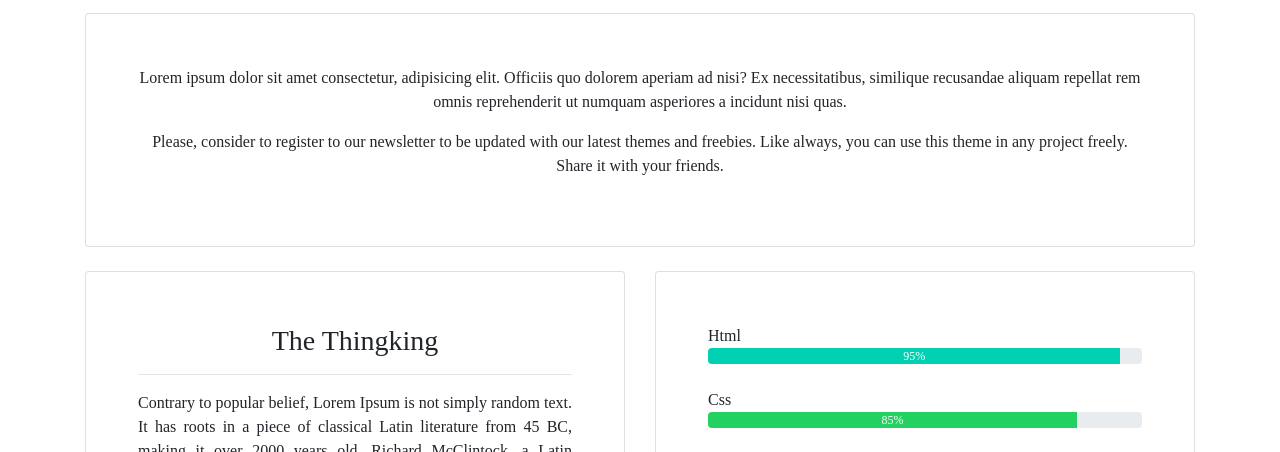
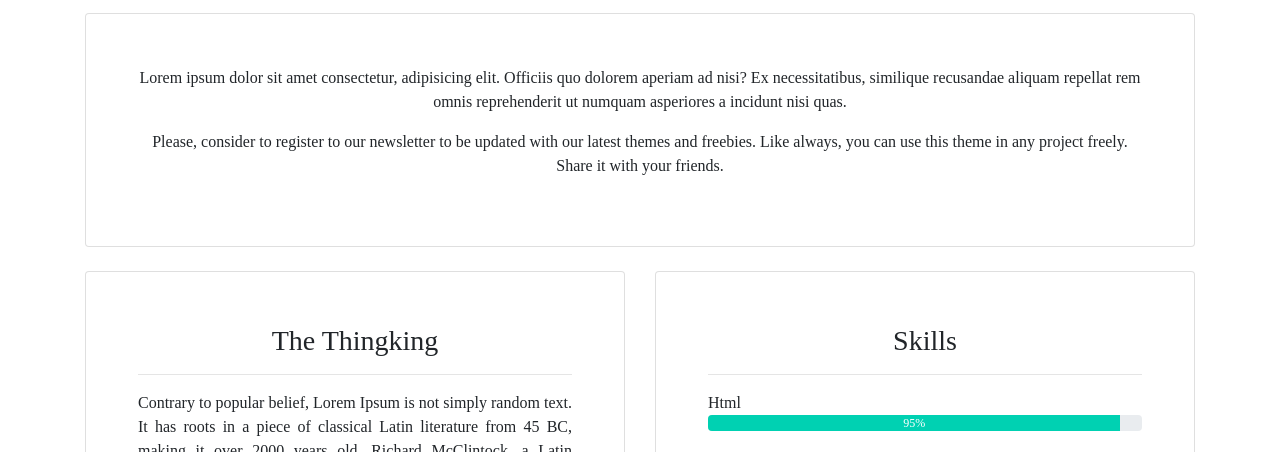
Before and after one commit to pratamairfan/finalproject, a plain HTML site: page view/about.html in a window 1280 px wide. Shown: the part 319-771 px from the top of the page. Drawn offline with nearby package versions, Linux system fonts and the light colour scheme; a script that the page names is missing.

Commit message:
Update about.html

```diff
--- a/view/about.html
+++ b/view/about.html
@@ -82,6 +82,8 @@
                 <div class="col">
                     <div class="card">
                         <div class="card-body">
+                            <h3 class="text-center">Skills</h3>
+                            <hr>
                                 <span>Html</span>
                             <div class="progress">
                                 <div class="progress-bar bg-primary" role="progressbar" style="width: 95%;" aria-valuenow="25"
```
